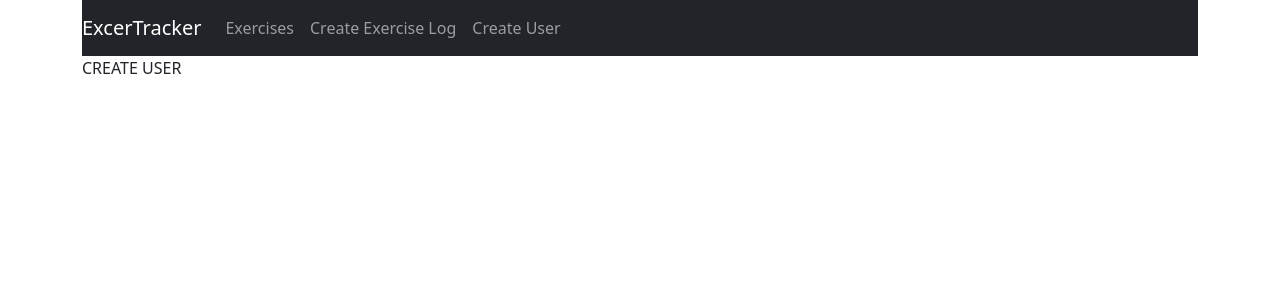
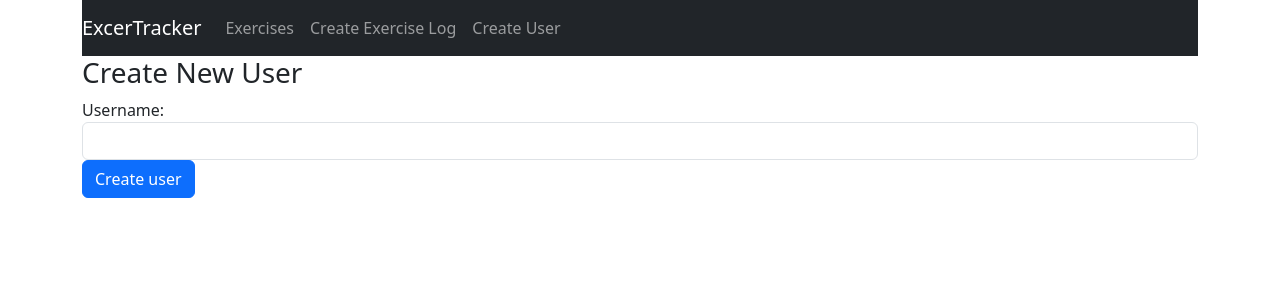
Before and after one commit to zennon-sml/exercise_MERN, a React (Create React App) app: page /user in a window 1280 px wide. Shown: the top 300 px of the page. Built offline with nearby package versions, Linux system fonts and the light colour scheme; the HTML template or start-up script is replaced by a standard one.

Commit message:
create exercise and user, lack conect with DB

```diff
--- a/src/components/create-exercise.component.js
+++ b/src/components/create-exercise.component.js
@@ -6,60 +6,54 @@
     constructor(props) {
         super(props);
 
-        this.onChangeUsername = this.onChangeUsername.bind(this);
-        this.onChangeDescription = this.onChangeDescription.bind(this);
-        this.onChangeDuration = this.onChangeDuration.bind(this);
-        this.onChangeDate = this.onChangeDate.bind(this);
-        this.onSubmit = this.onSubmit.bind(this);
-
         this.state = {
-            username: '',
-            description: '',
+            username: "",
+            description: "",
             duration: 0,
             date: new Date(),
             users: []
-        }
+        };
     }
-    componentDidMount(){
+    componentDidMount() {
         this.setState({
-            users: ['test user1', 'test user2', 'test user3'],
-            username: 'test user1'
+            users: ["test user1", "test user2", "test user3"],
+            username: "test user1"
         })
-    }
+    };
 
-    onChangeUsername(e) {
+    onChangeUsername = (e) => {
         this.setState({
             username: e.target.value
         });
-    }
-    onChangeDescription(e) {
+    };
+    onChangeDescription = (e) => {
         this.setState({
-            description: e.targe.value
+            description: e.target.value
         });
     }
-    onChangeDuration(e) {
+    onChangeDuration = (e) => {
         this.setState({
-            duration: e.targe.value
+            duration: e.target.value
         });
     }
-    onChangeDate(date) {
+    onChangeDate = (date) => {
         this.setState({
             date: date
         });
     }
 
-    onSubmit(e) {
+    onSubmit = (e) => {
         e.preventDefault();
         const exercise = {
             username: this.state.username,
             description: this.state.description,
             duration: this.state.duration,
             date: this.state.date
-        }
+        };
 
         console.log(exercise);
 
-        window.location = '/';
+        // window.location = '/';
     }
 
     render() {
--- a/src/components/create-user.component.js
+++ b/src/components/create-user.component.js
@@ -1,10 +1,50 @@
 import React, { Component } from "react";
 
-export default class ExerciseList extends Component{
+export default class CreateUser extends Component{
+    constructor(props) {
+        super(props);
+
+        this.state = {
+            username: ""
+        }
+    }
+
+    onChangeUsername = (e) => {
+        this.setState({
+            username: e.target.value
+        });
+    };
+    onSubmit = (e) => {
+        e.preventDefault();
+        const user = {
+            username: this.state.username
+        };
+        console.log(user);
+        this.setState({
+            username: ""
+        });
+        // window.location = '/'
+    }
+
     render() {
-        return (
+        return(
             <div>
-                <p>CREATE USER</p>
-            </div>)
+                <h3>Create New User</h3>
+                <form onSubmit={this.onSubmit}>
+                    <div className="form-group">
+                        <label>Username: </label>
+                        <input type="text"
+                            required
+                            className="form-control"
+                            value={this.state.username}
+                            onChange={this.onChangeUsername}
+                            />
+                    </div>
+                    <div className="form-group">
+                        <input type="submit" value="Create user" className="btn btn-primary" />
+                    </div>
+                </form>
+            </div>
+        )
     }
 }
```
